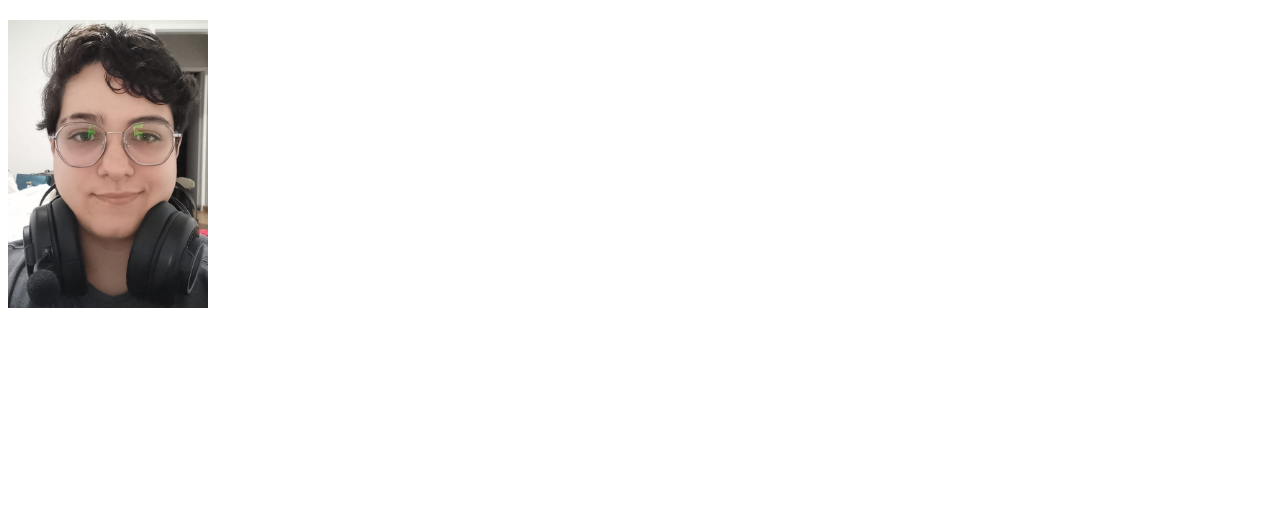
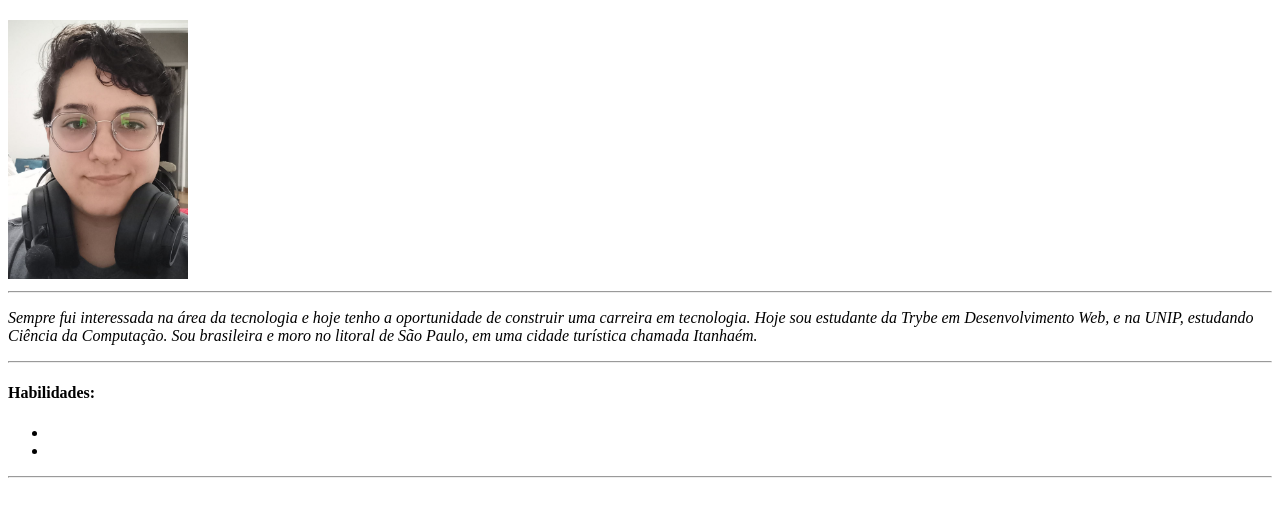
Before and after one commit to RehDias/RehDias.github.io, a plain HTML site: page index.html in a window 1280 px wide. Shown: the part 60-576 px from the top of the page. Drawn offline with Linux system fonts and the light colour scheme.

Commit message:
Portfolio

```diff
--- a/index.html
+++ b/index.html
@@ -6,8 +6,25 @@
 </head>
 <body>
     <h1><strong>Renata Dias de Oliveira</strong></h1>
-    <img src="./Me.jpeg" alt="Foto de Renata Dias" width="200px">
-    <p></p>
+    <img src="./Me.jpeg" alt="Foto de Renata Dias" width="180px">
+    <hr>
+
+    <p><em>
+        Sempre fui interessada na área da tecnologia e hoje tenho a
+        oportunidade de construir uma carreira em tecnologia. Hoje
+        sou estudante da Trybe em Desenvolvimento Web, e na UNIP,
+        estudando Ciência da Computação. Sou brasileira e moro no
+        litoral de São Paulo, em uma cidade turística chamada Itanhaém.
+    </em></p>
+    <hr>
+
+    <h4>Habilidades:</h4>
+
+    <ul>
+        <li></li>
+        <li></li>
+    </ul>
+    <hr>
 
 
 </body>
```
